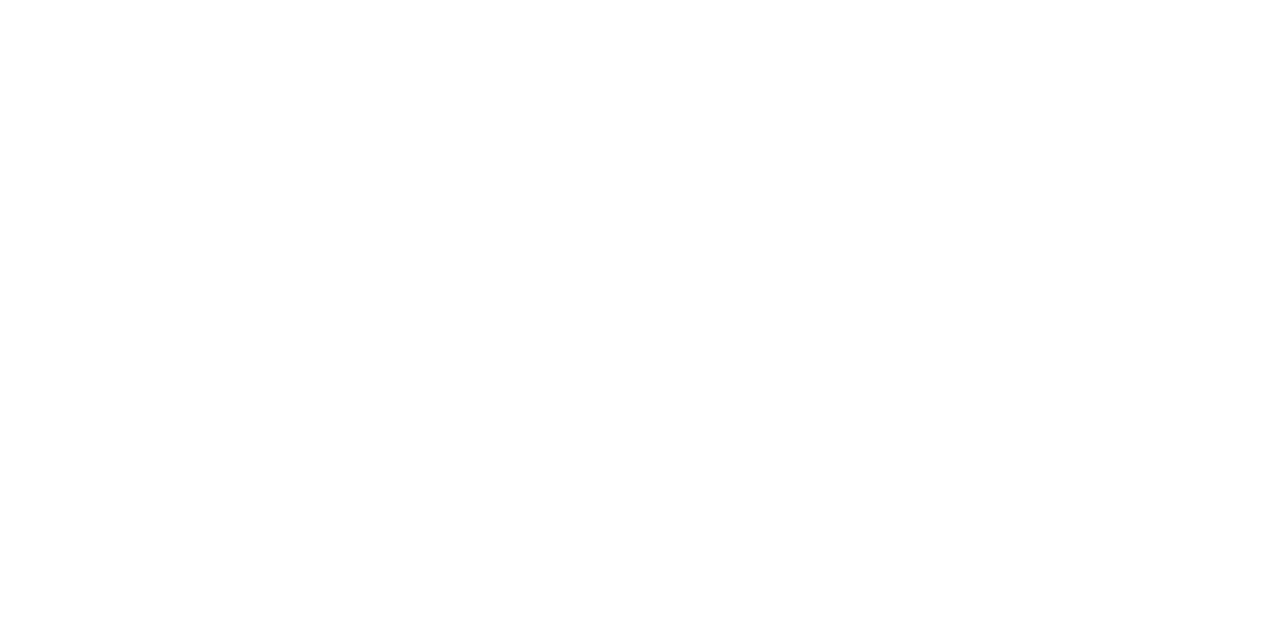
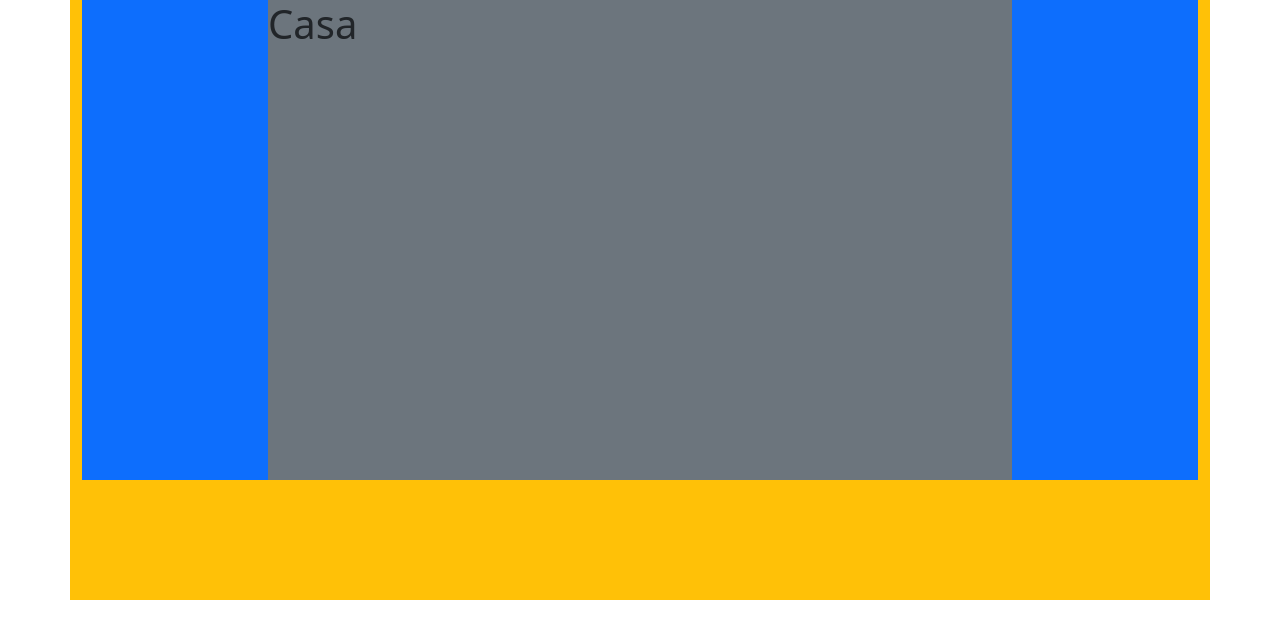
Before and after one commit to erikson-code/calculadora, a Next.js app: page / in a window 1280 px wide. Shown: the top 638 px of the page. Built offline with nearby package versions, Linux system fonts and the light colour scheme.

Commit message:
Adding components

```diff
--- /dev/null
+++ b/components/celula.js
@@ -0,0 +1,16 @@
+
+const Celula = () => {
+
+    return (
+
+        <>
+            <h1>Casa</h1>
+
+        </>
+
+
+    )
+
+}
+
+export default Celula
--- a/pages/index.js
+++ b/pages/index.js
@@ -1,11 +1,24 @@
 import Head from 'next/head'
-
+import Celula from '../components/celula'
 
 export default function Home() {
   return (
-    <>
+    <div className="container bg-warning" style={{ height: "600px" }}>
 
 
-    </>
+      <div className="d-flex flex-row justify-content-center  bg-primary" style={{ height: "80%" }}>
+
+        <div className="col-sm-8   bg-secondary">
+
+            <Celula></Celula>
+
+        </div>
+
+
+
+
+      </div>
+
+    </div>
   )
 }
```
